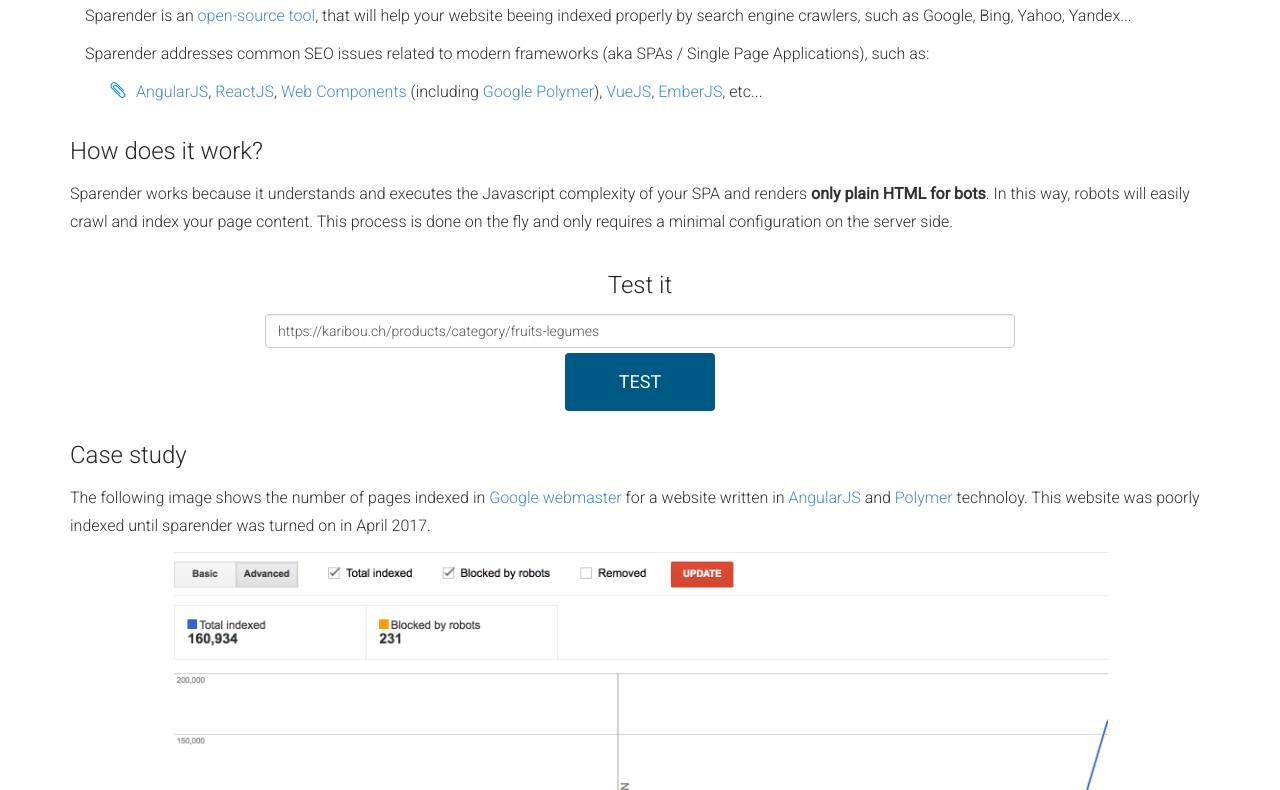
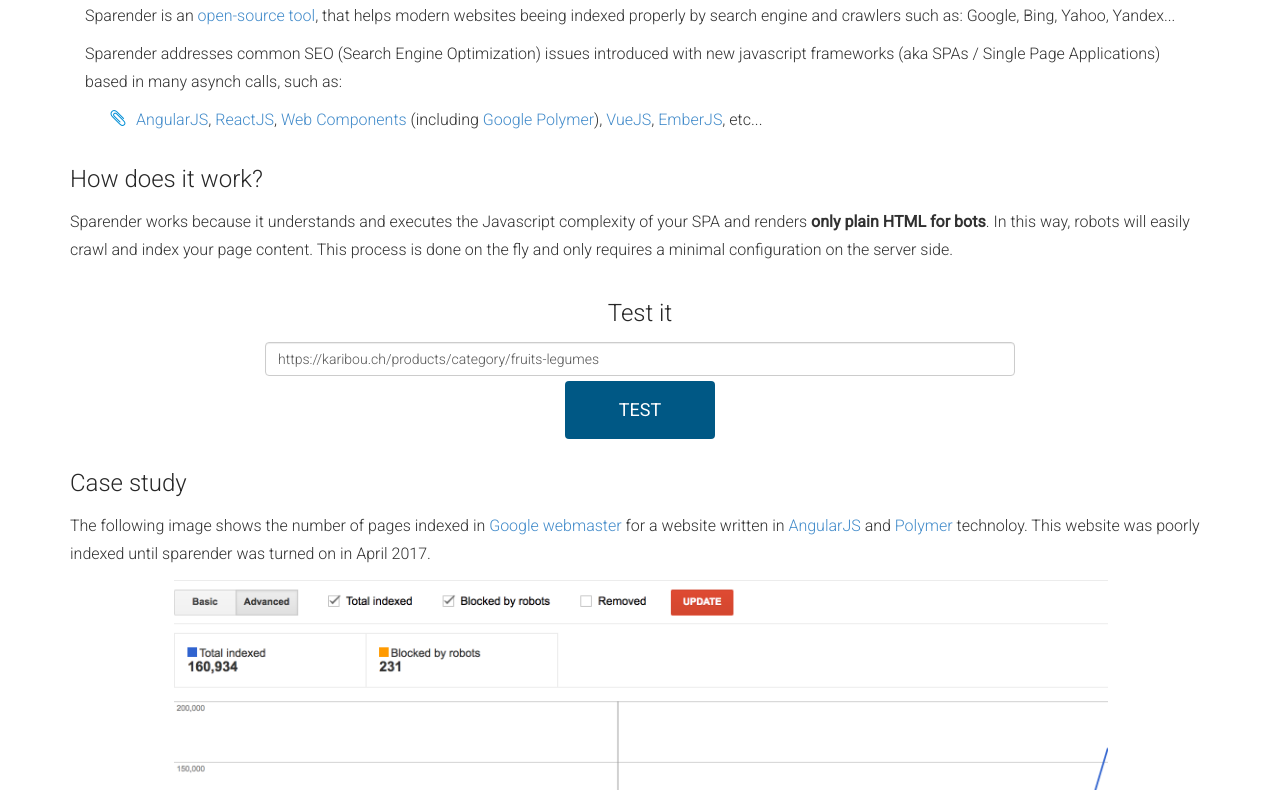
Before and after one commit to sparender/sparender.com, a plain HTML site: page index.html in a window 1280 px wide. Shown: the part 103-893 px from the top of the page. Drawn offline with nearby package versions, Linux system fonts and the light colour scheme; files whose address does not match are found by name.

Commit message:
adding new description

```diff
--- a/index.html
+++ b/index.html
@@ -127,8 +127,8 @@
 
 
             <div class="col-md-12">
-                <p>Sparender is an <a href="https://github.com/sparender/sparender">open-source tool</a>, that will help your website beeing indexed properly by search engine crawlers, such as Google, Bing, Yahoo, Yandex...</p>
-                <p>Sparender addresses common SEO issues related to modern frameworks (aka SPAs / Single Page Applications), such as:
+                <p>Sparender is an <a href="https://github.com/sparender/sparender">open-source tool</a>, that helps modern websites beeing indexed properly by search engine and crawlers such as: Google, Bing, Yahoo, Yandex...</p>
+                <p>Sparender addresses common SEO (Search Engine Optimization) issues introduced with new javascript frameworks (aka SPAs / Single Page Applications) based in many asynch calls, such as:
             </div>
 
             <!-- FEATURE LIST -->
```
